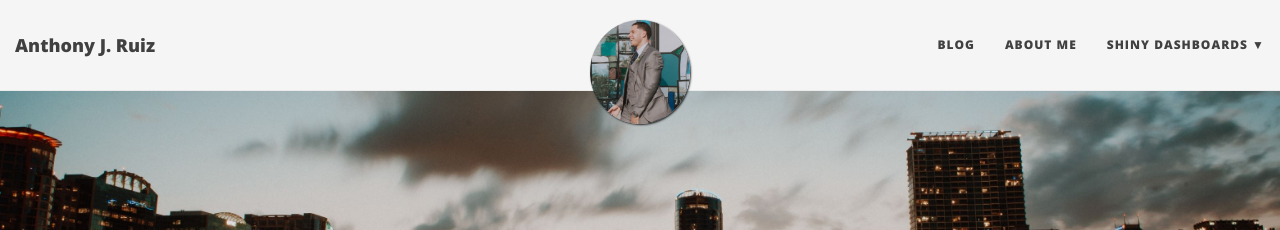
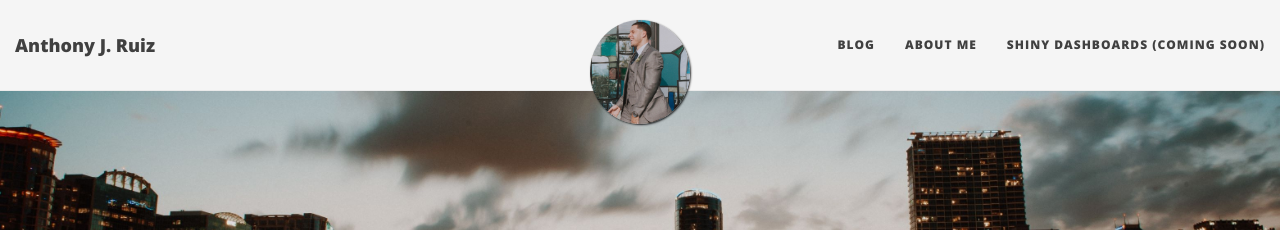
Before and after one commit to AnthonyJRuiz/anthonyjruiz.github.io, a Jekyll site: the page built from index.html, in a window 1280 px wide. Shown: the top 230 px of the page. Built offline with Jekyll 4.4.1, drawn with Linux system fonts in a browser that asks for light colours; nearby versions of some CDN libraries; the list of posts is cut into pages by our own code.

Commit message:
removed shiny link

```diff
--- a/_config.yml
+++ b/_config.yml
@@ -25,8 +25,8 @@ description: Personal Website
 navbar-links:
   Blog:
   About Me: "aboutme"
-  Shiny Dashboards:
-    - NBA Players: "https://anthonyjruiz.shinyapps.io/nba_player/"
+  Shiny Dashboards (coming soon):
+  #  - NBA Players: "https://anthonyjruiz.shinyapps.io/nba_player/"
   # Resume: "resume"
 
 #  Author's home: "http://deanattali.com"
```
